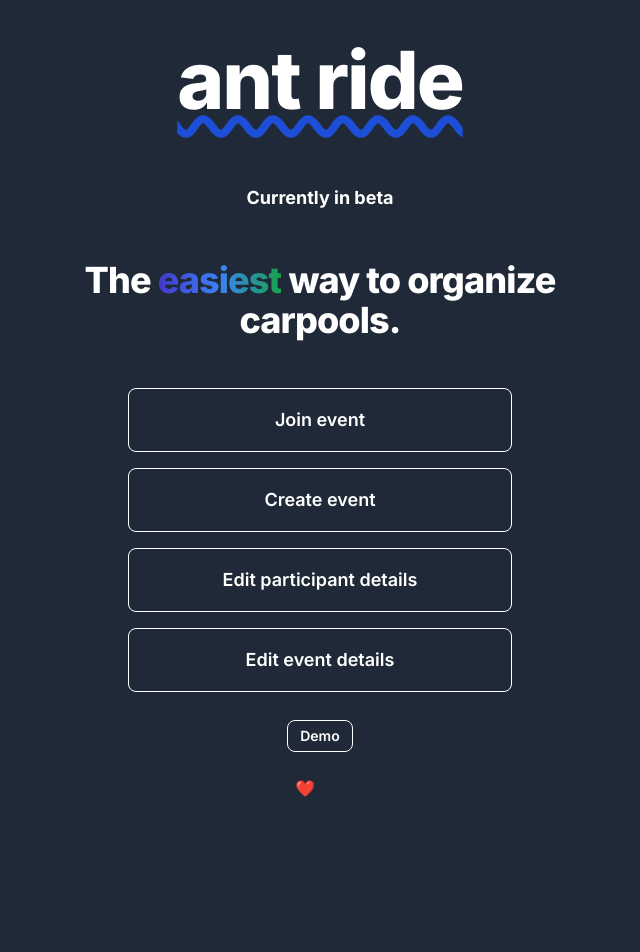
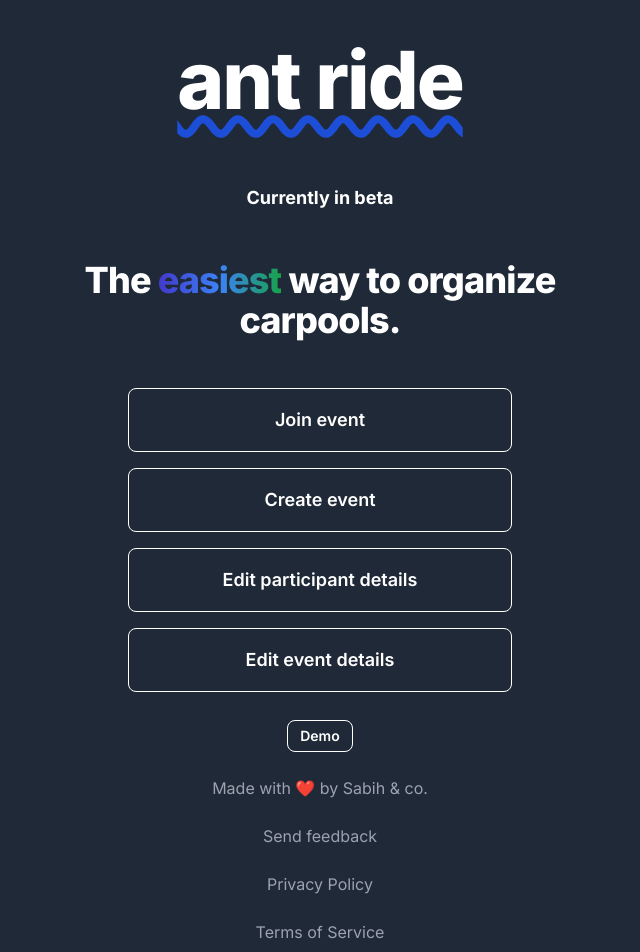
Before and after one commit to kleenkanteen/ant-ride, a Next.js app: page / in a window 1280 px wide. Shown: the top 952 px of the page, without its empty margins (320-960 px from the left). Built offline with nearby package versions, Linux system fonts and the light colour scheme.

Commit message:
touchups

```diff
--- a/src/app/layout.tsx
+++ b/src/app/layout.tsx
@@ -47,6 +47,7 @@ export default function RootLayout({
               </Link>
 
               <a
+                  className="text-gray-400"
                   target="_blank"
                   href="https://github.com/kleenkanteen/ant-ride"
                 >
@@ -54,15 +55,18 @@ export default function RootLayout({
               </a>
 
                 <Link
+                  className="text-gray-400"
                   target="_blank"
                   href="https://ant-ride.ducalis.io/demo-board">
                   Send feedback
                 </Link>
                 <Link
+                  className="text-gray-400"
                   href="/privacy-policy">
                   Privacy Policy
                 </Link>
                 <Link
+                  className="text-gray-400"
                   href="/terms-of-service">
                   Terms of Service
                 </Link>
```
